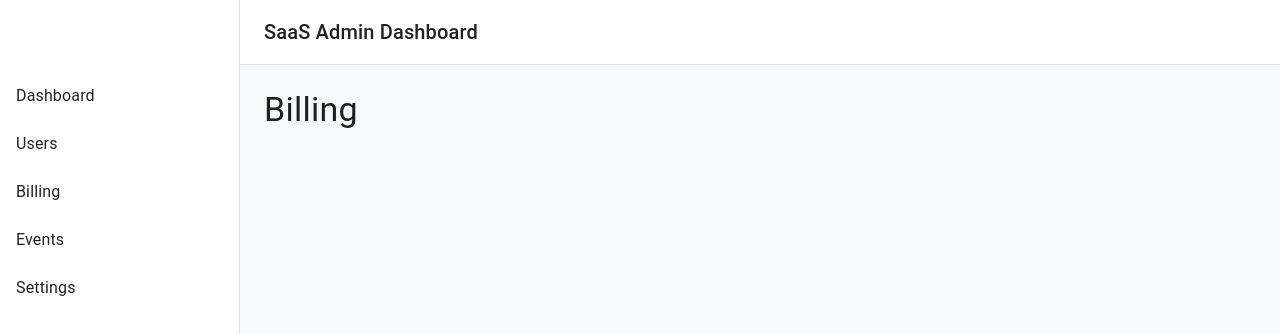
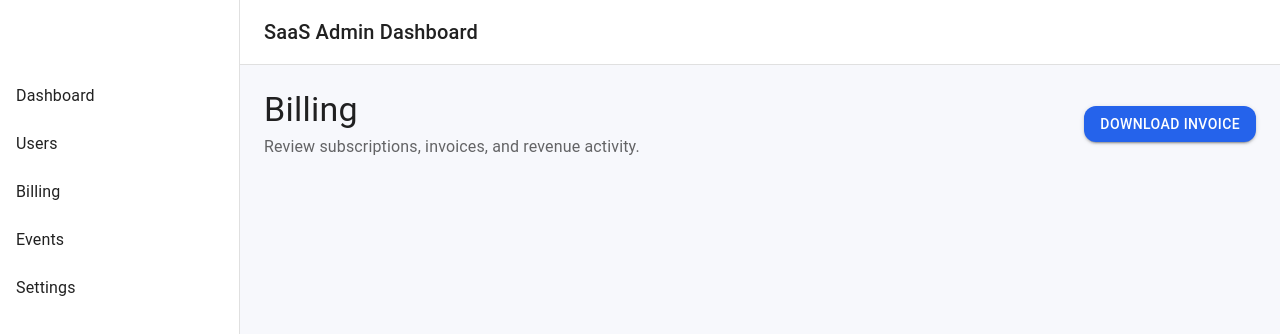
Before and after one commit to dzolu/react-dashboard, a React (Vite) app: page /billing in a window 1280 px wide. Shown: the top 334 px of the page. Built offline with nearby package versions, Linux system fonts and the light colour scheme; the HTML template or start-up script is replaced by a standard one.

Commit message:
Replace static BillingPage header with reusable `PageHeader` and add "Download invoice" button.

```diff
--- a/src/pages/billing/BillingPage.tsx
+++ b/src/pages/billing/BillingPage.tsx
@@ -1,5 +1,13 @@
-import { Typography } from '@mui/material'
+import { Button } from '@mui/material'
+
+import { PageHeader } from '@/shared/components/page-header/PageHeader'
 
 export function BillingPage() {
-  return <Typography variant="h4">Billing</Typography>
+  return (
+    <PageHeader
+      title="Billing"
+      subtitle="Review subscriptions, invoices, and revenue activity."
+      actions={<Button variant="contained">Download invoice</Button>}
+    />
+  )
 }
```
